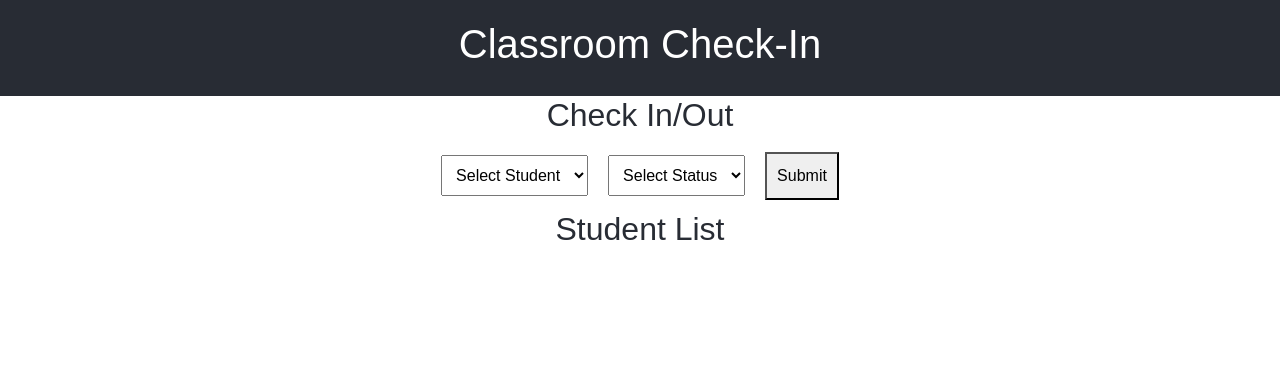
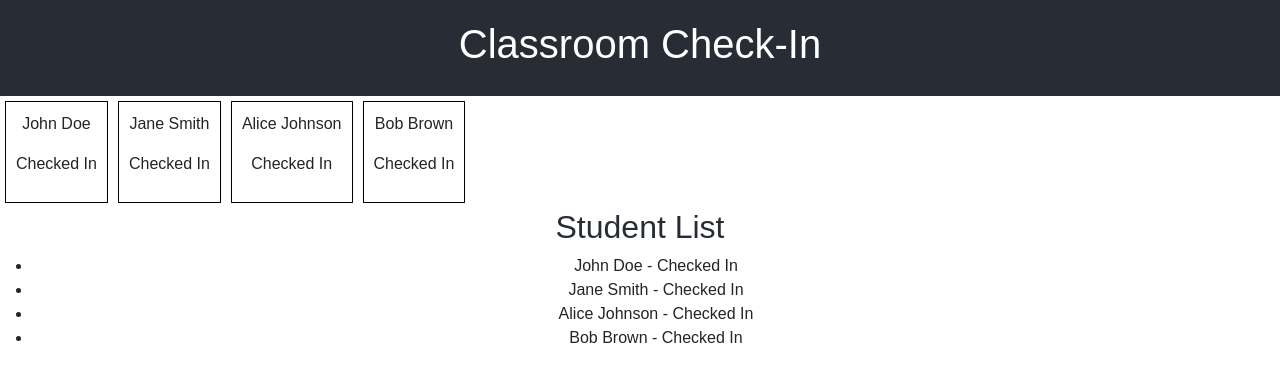
Before and after one commit to jfkrzeminski/StudentLogger, a React (Create React App) app in the folder logger-app/: page / in a window 1280 px wide. Shown: the top 382 px of the page. Built offline with nearby package versions, Linux system fonts and the light colour scheme.

Commit message:
Student Icons
Changed Student Drop down to Student Icons

```diff
--- a/logger-app/src/App.tsx
+++ b/logger-app/src/App.tsx
@@ -1,25 +1,40 @@
+// src/App.tsx
 import React, { useState } from 'react';
 import Header from './components/Header';
-import CheckInOut from './components/CheckInOut';
+import StudentIcon from './components/StudentIcon';
 import StudentList from './components/StudentList';
 import { Student } from './types';
 import './App.css';
 
 const App: React.FC = () => {
-  const [students, setStudents] = useState<Student[]>([]);
-  const studentNames = ["John Doe", "Jane Smith", "Alice Johnson", "Bob Brown"];
+  const [students, setStudents] = useState<Student[]>([
+    { id: 1, name: 'John Doe', status: 'Checked In' },
+    { id: 2, name: 'Jane Smith', status: 'Checked In' },
+    { id: 3, name: 'Alice Johnson', status: 'Checked In' },
+    { id: 4, name: 'Bob Brown', status: 'Checked In' }
+  ]);
 
-  const addStudent = (student: Student) => {
-    setStudents([...students, student]);
+  const toggleStatus = (id: number) => {
+    setStudents(prevStudents =>
+      prevStudents.map(student =>
+        student.id === id
+          ? { ...student, status: student.status === 'Checked In' ? 'Checked Out' : 'Checked In', time: new Date().toLocaleTimeString() }
+          : student
+      )
+    );
   };
 
   return (
     <div className="App">
       <Header />
-      <CheckInOut addStudent={addStudent} studentNames={studentNames} />
+      <div style={{ display: 'flex', flexWrap: 'wrap' }}>
+        {students.map(student => (
+          <StudentIcon key={student.id} student={student} toggleStatus={toggleStatus} />
+        ))}
+      </div>
       <StudentList students={students} />
     </div>
   );
-}
+};
 
 export default App;
--- a/logger-app/src/components/CheckInOut.tsx
+++ b/logger-app/src/components/CheckInOut.tsx
@@ -8,14 +8,16 @@ interface CheckInOutProps {
 
 const CheckInOut: React.FC<CheckInOutProps> = ({ addStudent, studentNames }) => {
   const [name, setName] = useState<string>('');
-  const [status, setStatus] = useState<string>('');
+  const [status, setStatus] = useState<'Checked In' | 'Checked Out'>('Checked In');
 
   const handleCheckInOut = () => {
     if (name && status) {
-      const newStudent: Student = { name, status, time: new Date().toLocaleTimeString() };
+      // Generate a unique ID for the student
+      const id = Date.now();
+      const newStudent: Student = { id, name, status, time: new Date().toLocaleTimeString() };
       addStudent(newStudent);
       setName('');
-      setStatus('');
+      setStatus('Checked In'); // Reset to default value
     }
   };
 
@@ -30,14 +32,14 @@ const CheckInOut: React.FC<CheckInOutProps> = ({ addStudent, studentNames }) =>
           </option>
         ))}
       </select>
-      <select value={status} onChange={(e) => setStatus(e.target.value)}>
+      <select value={status} onChange={(e) => setStatus(e.target.value as 'Checked In' | 'Checked Out')}>
         <option value="">Select Status</option>
-        <option value="Check In">Check In</option>
-        <option value="Check Out">Check Out</option>
+        <option value="Checked In">Check In</option>
+        <option value="Checked Out">Check Out</option>
       </select>
       <button onClick={handleCheckInOut}>Submit</button>
     </div>
   );
-}
+};
 
 export default CheckInOut;
--- /dev/null
+++ b/logger-app/src/components/StudentIcon.tsx
@@ -0,0 +1,19 @@
+// src/components/StudentIcon.tsx
+import React from 'react';
+import { Student } from '../types';
+
+interface StudentIconProps {
+  student: Student;
+  toggleStatus: (id: number) => void;
+}
+
+const StudentIcon: React.FC<StudentIconProps> = ({ student, toggleStatus }) => {
+  return (
+    <div onClick={() => toggleStatus(student.id)} style={{ cursor: 'pointer', padding: '10px', border: '1px solid black', margin: '5px', display: 'inline-block' }}>
+      <p>{student.name}</p>
+      <p>{student.status}</p>
+    </div>
+  );
+};
+
+export default StudentIcon;
--- a/logger-app/src/components/StudentList.tsx
+++ b/logger-app/src/components/StudentList.tsx
@@ -1,3 +1,4 @@
+// src/components/StudentList.tsx
 import React from 'react';
 import { Student } from '../types';
 
@@ -12,7 +13,7 @@ const StudentList: React.FC<StudentListProps> = ({ students }) => {
       <ul>
         {students.map((student, index) => (
           <li key={index}>
-            {student.name} - {student.status} at {student.time}
+            {student.name} - {student.status} {student.time && `at ${student.time}`}
           </li>
         ))}
       </ul>
--- a/logger-app/src/types.ts
+++ b/logger-app/src/types.ts
@@ -1,7 +1,8 @@
 // Create a type for the "Student" object
 
 export interface Student {
+    id: number;
     name: string;
-    status: string;
-    time: string;
+    status: 'Checked In' | 'Checked Out';
+    time?: string;
   }
```
